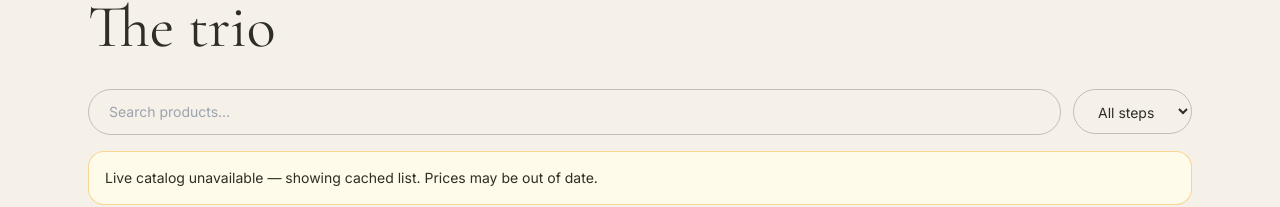
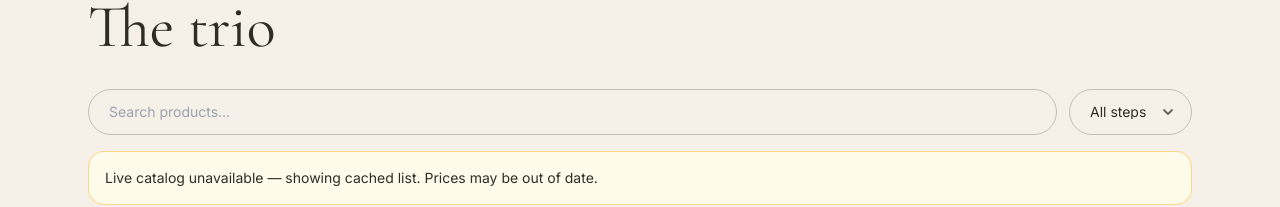
Before and after one commit to hasna-backer/aurea, a Next.js app: page /shop in a window 1280 px wide. Shown: the part 160-367 px from the top of the page. Built offline with nearby package versions, Linux system fonts and the light colour scheme; no server answers.

Commit message:
Shop filter: custom chevron, fixed height, proper arrow clearance

```diff
--- a/app/shop/page.jsx
+++ b/app/shop/page.jsx
@@ -86,19 +86,31 @@ export default function ShopPage() {
               className="w-full rounded-full border border-[#2e2e24]/25 bg-transparent px-5 py-3 text-sm focus:border-[#2e2e24] focus:outline-none"
             />
           </div>
-          <div>
+          <div className="relative">
             <label htmlFor="shop-step" className="sr-only">Filter by routine step</label>
             <select
               id="shop-step"
               value={step}
               onChange={(e) => setStep(e.target.value)}
-              className="w-full rounded-full border border-[#2e2e24]/25 bg-transparent px-5 py-3 text-sm sm:w-auto"
+              className="h-[46px] w-full appearance-none rounded-full border border-[#2e2e24]/25 bg-transparent pl-5 pr-11 text-sm leading-none focus:border-[#2e2e24] focus:outline-none sm:w-auto"
             >
               <option value="">All steps</option>
               <option value="cleanse">Cleanse</option>
               <option value="treat">Treat</option>
               <option value="seal">Seal</option>
             </select>
+            <svg
+              aria-hidden="true"
+              viewBox="0 0 16 16"
+              className="pointer-events-none absolute right-4 top-1/2 h-4 w-4 -translate-y-1/2 text-[#2e2e24]/70"
+              fill="none"
+              stroke="currentColor"
+              strokeWidth="1.8"
+              strokeLinecap="round"
+              strokeLinejoin="round"
+            >
+              <path d="m4 6 4 4 4-4" />
+            </svg>
           </div>
         </form>
         {stale && (
```
